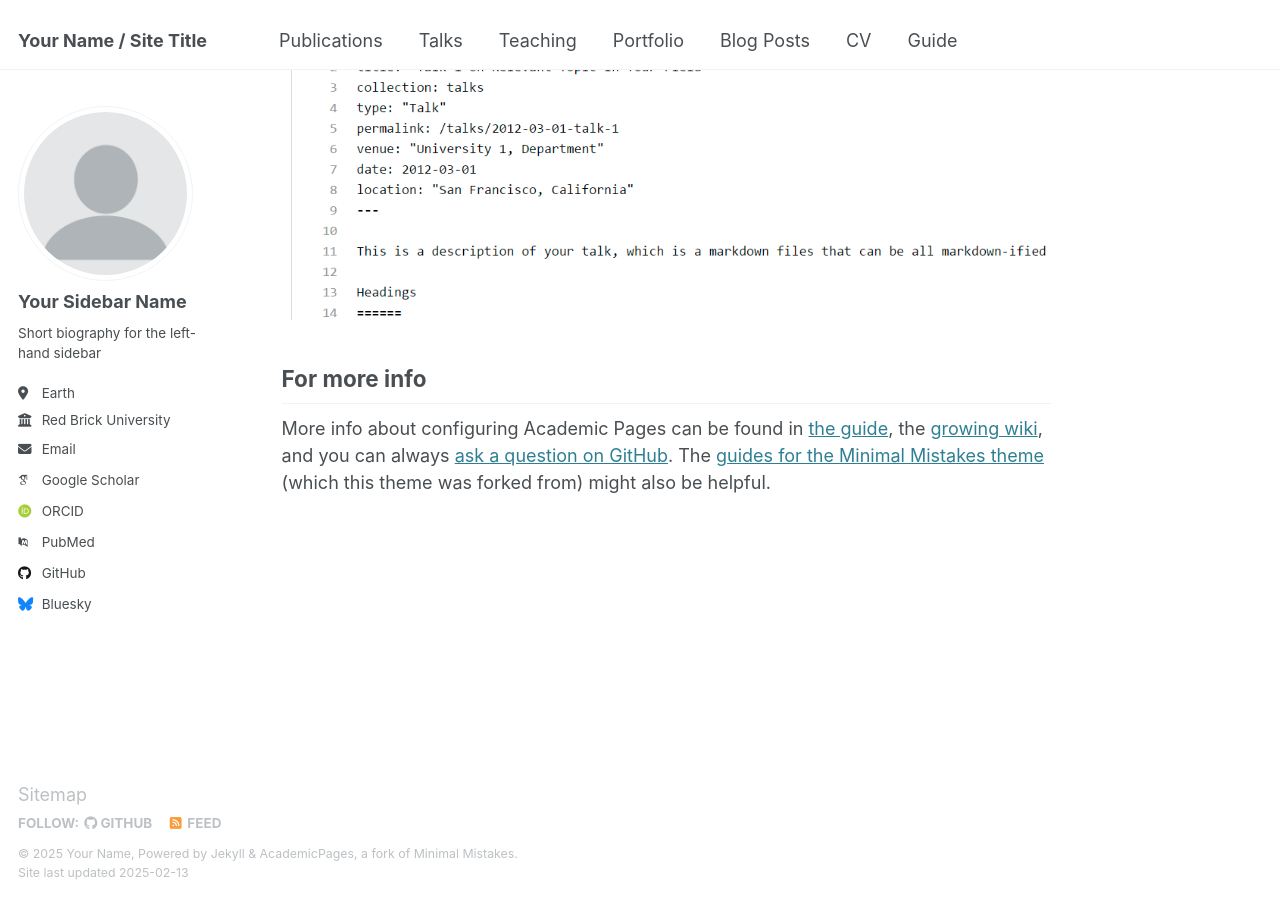
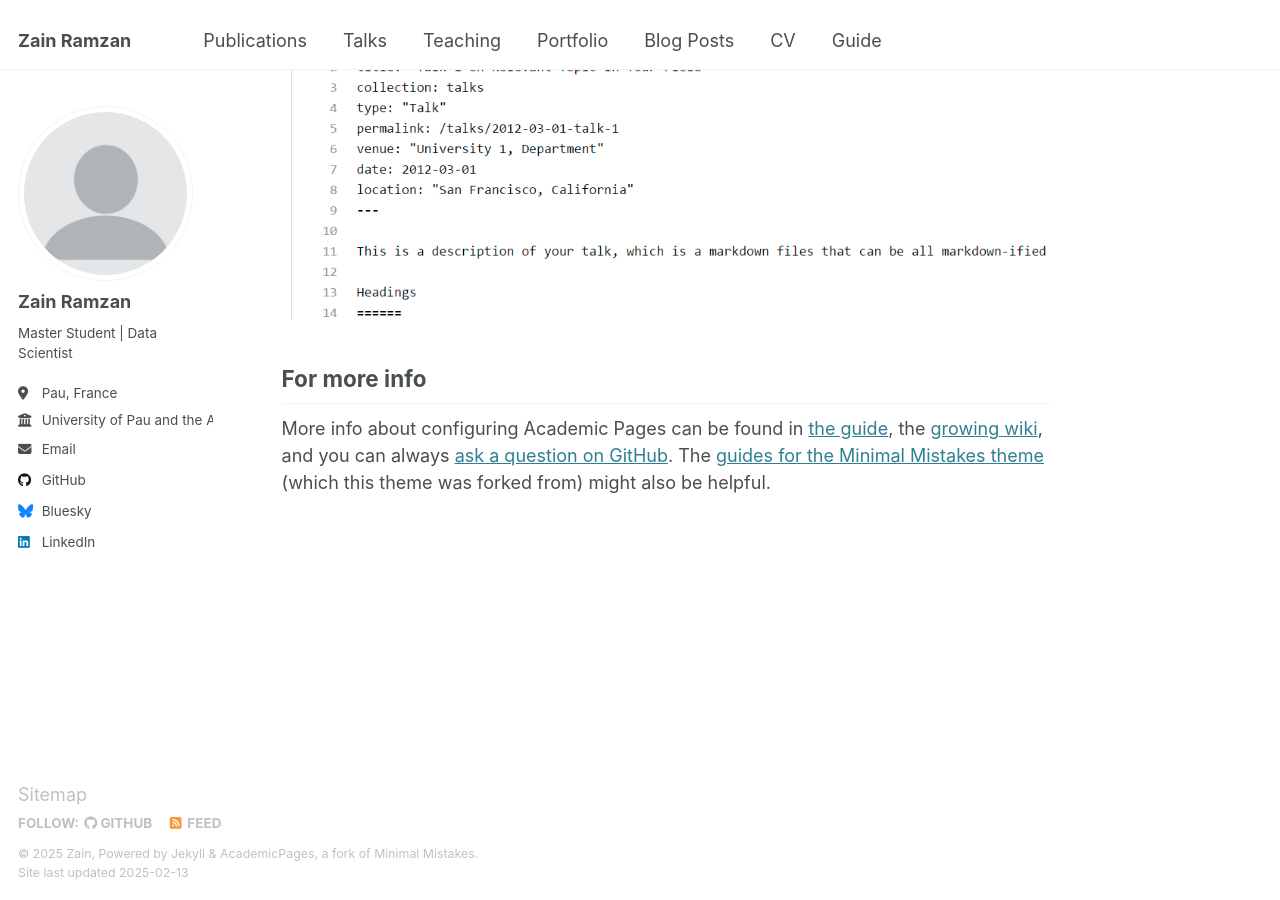
Before and after one commit to zain-ramzan/zain-ramzan.github.io, a Jekyll site: the page built from _pages/about.md, in a window 1280 px wide and 900 px high, scrolled down 2642 px. Built offline with Jekyll 4.4.1, drawn with Linux system fonts in a browser that asks for light colours; some web fonts are replaced.

Commit message:
Update _config.yml

```diff
--- a/_config.yml
+++ b/_config.yml
@@ -9,11 +9,11 @@
 # Basic Site Settings
 locale                   : "en-US"
 site_theme               : "default"
-title                    : "Your Name / Site Title"
+title                    : "Zain Ramzan"
 title_separator          : "-"
-name                     : &name "Your Name"
-description              : &description "personal description"
-url                      : https://academicpages.github.io # the base hostname & protocol for your site e.g. "https://[your GitHub username].github.io"
+name                     : &name "Zain"
+description              : &description "M2 Computer Sciences:Industy 4.0"
+url                      : https://academicpages.github.io # the base hostname & protocol for your site e.g. "https://zain-ramzan.github.io"
 baseurl                  : "" # the subpath of your site, e.g. "/blog"
 repository               : "academicpages/academicpages.github.io"
 
@@ -23,21 +23,21 @@ repository               : "academicpages/academicpages.github.io"
 author:
   # Biographic information
   avatar           : "profile.png"
-  name             : "Your Sidebar Name"
+  name             : "Zain Ramzan"
   pronouns         : # example: "she/her"
-  bio              : "Short biography for the left-hand sidebar"
-  location         : "Earth"
-  employer         : "Red Brick University"
+  bio              : "Master Student | Data Scientist"
+  location         : "Pau, France"
+  employer         : "University of Pau and the Adour Region"
   uri              : # URL
-  email            : "none@example.org"
+  email            : "zain.ramzan@etud.univ-pau.fr"
 
   # Academic websites
   arxiv            : # URL - Update with the correct link to your profile
-  googlescholar    : "https://scholar.google.com/citations?user=PS_CX0AAAAAJ"
+  googlescholar    : # https://scholar.google.com/citations?user=PS_CX0AAAAAJ
   impactstory      : # URL
-  orcid            : "http://orcid.org/yourorcidurl"
+  orcid            : # http://orcid.org/yourorcidurl
   semantic         : # URL
-  pubmed           : "https://www.ncbi.nlm.nih.gov/pubmed/?term=john+snow"
+  pubmed           : #https://www.ncbi.nlm.nih.gov/pubmed/?term=john+snow
   researchgate     : # URL
   scopus           : # URL
 
@@ -45,7 +45,7 @@ author:
   bitbucket        : # Username - Update with your username on the site
   codepen          : # Username
   dribbble         : # Username
-  github           : "academicpages"
+  github           : "zain-ramzan"
   kaggle           : # Username
   stackoverflow    : # User number or user number and name (i.e., use "1" or "1/jeff-atwood")
 
@@ -59,7 +59,7 @@ author:
   keybase          : # Username
   instagram        : # Username
   lastfm           : # Username
-  linkedin         : # Username
+  linkedin         : "zainramzan"
   mastodon         : # URL
   medium           : # URL
   pinterest        : # Username
```
